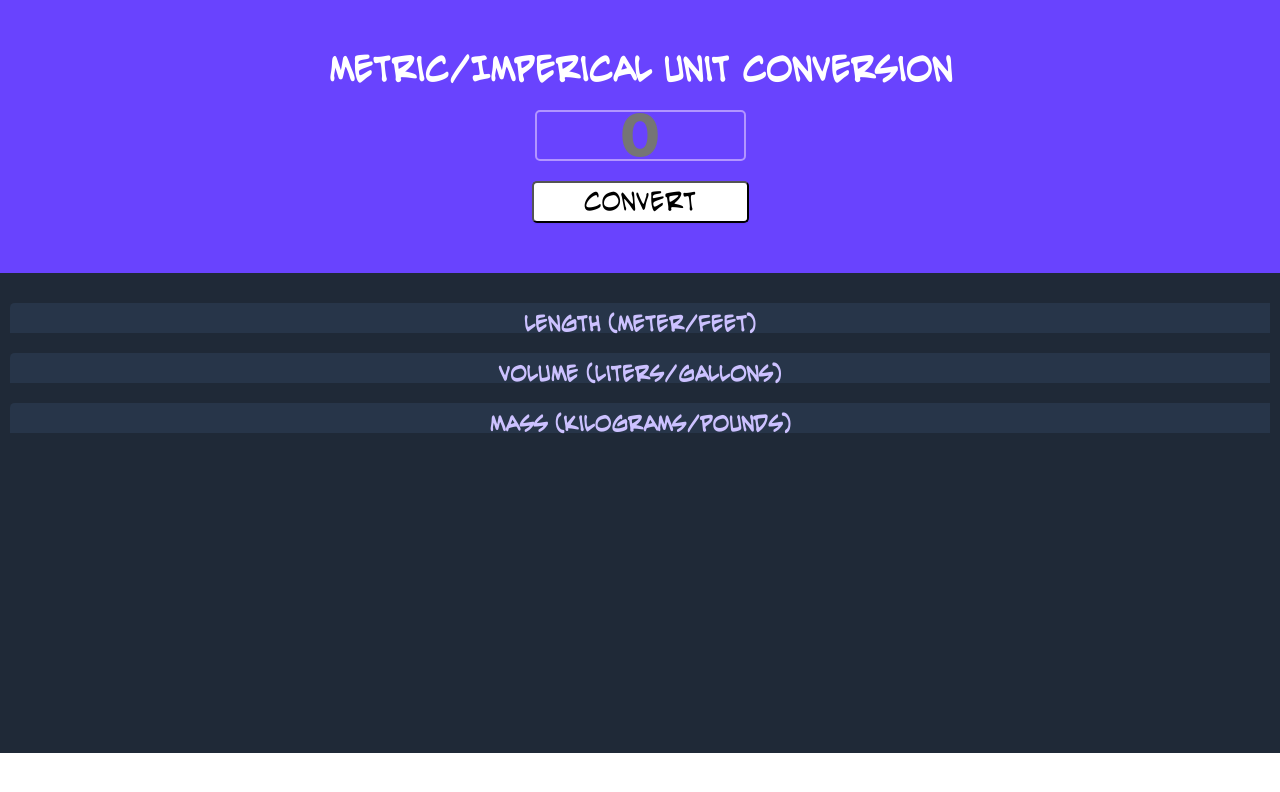
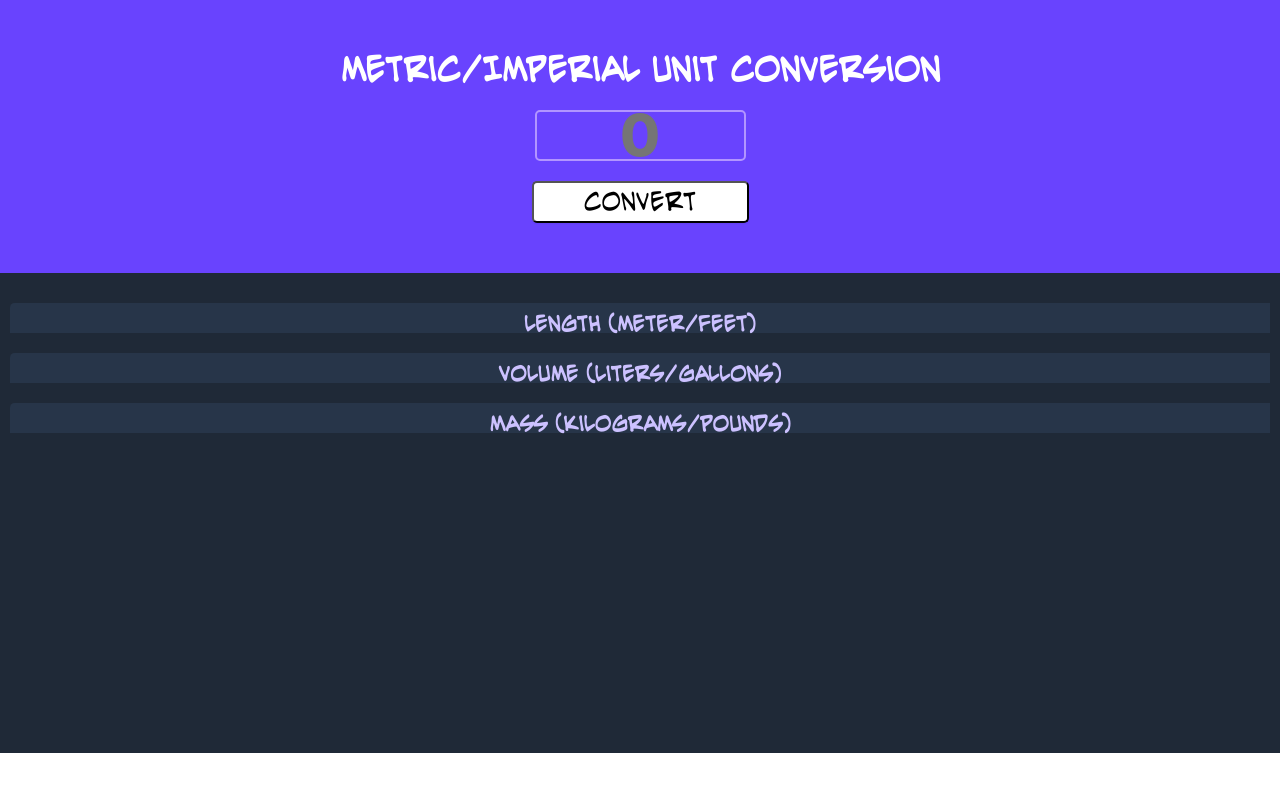
Before and after one commit to AndresCagua/unitConverter, a plain HTML site: page index.html in a window 1280 px wide. Drawn offline with nearby package versions, Linux system fonts and the light colour scheme.

Commit message:
Update index.html

```diff
--- a/index.html
+++ b/index.html
@@ -4,7 +4,7 @@
     </head>
     <body>
          <div class="hero">
-            <h1>Metric/Imperical Unit Conversion</h1>
+            <h1>Metric/Imperial Unit Conversion</h1>
             <input id="input" type="text" placeholder="0">
             <h2><button id="convert-btn">Convert</button></h2>
          </div>
```
